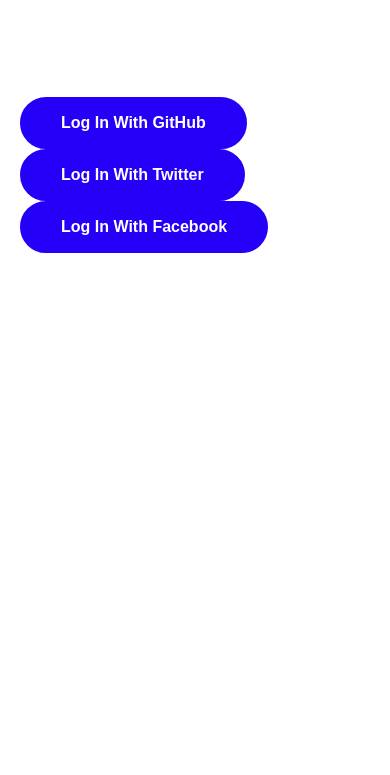
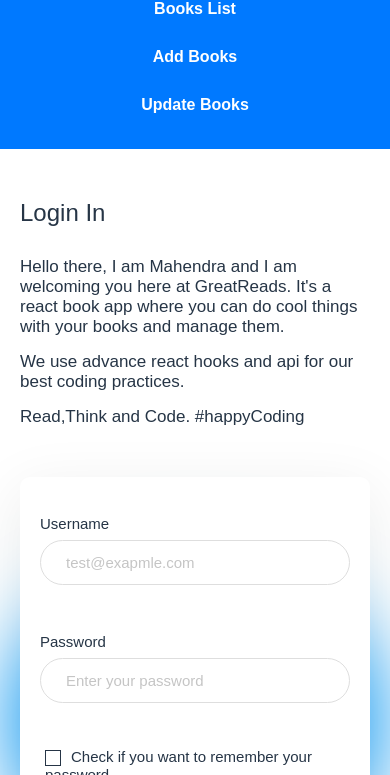
Before and after one commit to MMahendra001/bookStore-mmahendra001, a React app: page / in a window 390 px wide. Shown: the part 69-844 px from the top of the page. Built offline with nearby package versions, Linux system fonts and the light colour scheme.

Commit message:
update:done with ux and resoponsive changes

```diff
--- a/package.json
+++ b/package.json
@@ -109,9 +109,5 @@
       "last 1 firefox version",
       "last 1 safari version"
     ]
-  },
-  "bugs": {
-    "url": "https://github.com/MMahendra001/bookStore-mmahendra001/issues"
-  },
-  "homepage": "https://github.com/MMahendra001/bookStore-mmahendra001#readme"
+  }
 }
--- a/src/components/AddBooks.js
+++ b/src/components/AddBooks.js
@@ -10,12 +10,13 @@
     <>
       <section>
         <div className="container">
+          <h1>Add New Books Here</h1>
           <form
             onSubmit={async (e) => {
               e.preventDefault();
               clearForm();
               console.log(inputs);
-              history.push(`/`);
+              history.push(`/list`);
             }}
           >
             <fieldset>
@@ -84,7 +85,7 @@
                       id="ratings"
                       name="ratings"
                       placeholder="4"
-                      value={inputs.price}
+                      value={inputs.ratings}
                       onChange={handleChange}
                     />
                   </label>
--- a/src/components/AppRouter.js
+++ b/src/components/AppRouter.js
@@ -8,6 +8,7 @@
 import useLocalStorage from '../lib/useLocalStorage';
 import BookList from './BookList';
 import BookContext from '../context/BookContext';
+import Footer from './Footer';
 
 const AppRouter = function () {
   const [books, setBooks] = useLocalStorage('books', []);
@@ -27,6 +28,7 @@
           </Switch>
         </BookContext.Provider>
       </BrowserRouter>
+      <Footer />
     </>
   );
 };
--- /dev/null
+++ b/src/components/Footer.js
@@ -0,0 +1,21 @@
+import React from 'react';
+
+const Footer = () => (
+  <footer>
+    <div className="container">
+      <p>
+        Build by{' '}
+        <a
+          href="https://github.com/MMahendra001"
+          target="_blank"
+          rel="noreferrer"
+        >
+          MMahendra001
+        </a>{' '}
+        © 2021
+      </p>
+    </div>
+  </footer>
+);
+
+export default Footer;
--- a/src/components/Header.js
+++ b/src/components/Header.js
@@ -5,7 +5,7 @@
   <header>
     <div className="container">
       <div className="logo">
-        <NavLink to="/list" exact>
+        <NavLink to="/" exact>
           <span>Great</span>Reads
         </NavLink>
       </div>
@@ -23,7 +23,7 @@
           </li>
           <li>
             <NavLink to="/update/id" activeClassName="active">
-              Edit Books
+              Update Books
             </NavLink>
           </li>
         </ul>
--- a/src/components/Login.js
+++ b/src/components/Login.js
@@ -1,31 +1,84 @@
 import React from 'react';
+import { useHistory } from 'react-router';
+import useForm from '../lib/useForm';
 
 export default function Login() {
+  const { inputs, handleChange, clearForm } = useForm({
+    username: '',
+    password: '',
+  });
+  console.log(inputs);
+  const history = useHistory();
   return (
     <>
-      <section>
+      <section className="login-page">
         <div className="container">
-          <button
-            type="button"
-            className="github"
-            onClick={() => console.log('something')}
+          <h1>Login In</h1>
+          <div className="info">
+            <h5>
+              Hello there, I am Mahendra and I am welcoming you here at
+              GreatReads. It's a react book app where you can do cool things
+              with your books and manage them.
+            </h5>
+            <h5>
+              We use advance react hooks and api for our best coding practices.
+            </h5>
+            <h5>Read,Think and Code. #happyCoding</h5>
+          </div>
+          <form
+            onSubmit={async (e) => {
+              e.preventDefault();
+              clearForm();
+              console.log(inputs);
+              history.push(`/list`);
+            }}
           >
-            Log In With GitHub
-          </button>
-          <button
-            type="button"
-            className="twitter"
-            onClick={() => console.log('something')}
-          >
-            Log In With Twitter
-          </button>
-          <button
-            type="button"
-            className="facebook"
-            onClick={() => console.log('something')}
-          >
-            Log In With Facebook
-          </button>
+            <fieldset>
+              <div className="form-group-wrap">
+                <div className="form-group left">
+                  <label htmlFor="username">
+                    Username
+                    <input
+                      type="email"
+                      id="username"
+                      name="username"
+                      placeholder="test@exapmle.com"
+                      value={inputs.username}
+                      onChange={handleChange}
+                      required
+                    />
+                  </label>
+                </div>
+                <div className="form-group right">
+                  <label htmlFor="author">
+                    Password
+                    <input
+                      type="text"
+                      id="author"
+                      name="author"
+                      placeholder="Enter your password"
+                      value={inputs.author}
+                      onChange={handleChange}
+                      required
+                    />
+                  </label>
+                </div>
+              </div>
+              <div className="form-group checkbox-btn-wrap">
+                <input
+                  type="checkbox"
+                  id="remember"
+                  name="remember"
+                  onChange={handleChange}
+                />
+                {/* eslint-disable-next-line  */}
+                <label htmlFor="remember">
+                  Check if you want to remember your password.
+                </label>
+              </div>
+              <button type="submit">Login</button>
+            </fieldset>
+          </form>
         </div>
       </section>
     </>
--- a/src/components/UpdateBooks.js
+++ b/src/components/UpdateBooks.js
@@ -16,6 +16,7 @@
     <>
       <section>
         <div className="container">
+          <h1>Update your Book Here</h1>
           <form
             onSubmit={async (e) => {
               e.preventDefault();
@@ -108,7 +109,7 @@
                   </label>
                 </div>
               </div>
-              <button type="submit">+ Update Books</button>
+              <button type="submit">Update Book</button>
             </fieldset>
           </form>
         </div>
--- a/src/styles/responsive.css
+++ b/src/styles/responsive.css
@@ -107,7 +107,6 @@
 	------------------------------------------------------------------------------*/
   header {
     padding: 20px 0;
-    background: transparent;
   }
 
   header nav li a {
@@ -115,9 +114,12 @@
   }
 
   header .logo {
-    width: 50%;
+    width: 30%;
   }
 
+  header nav {
+    width: 70%;
+}
 }
 
 @media only screen and (max-width:767px) {
@@ -241,8 +243,22 @@
     width: 5px;
     height: 10px;
     left: 1px;
-    top: 4px;
+    top: 6px;
   }
+
+  header nav ul li {padding: 28px 20px;}
+
+  section {
+    padding: 50px 0px;
+}
+
+button, input[type="button"], input[type="reset"], input[type="submit"] {
+  padding: 10px 20px;
+  font-size: 14px;
+}
+footer p {
+  font-size: 18px;
+}
 }
 
 @media only screen and (max-width:640px) {
@@ -286,6 +302,21 @@
     padding-left: 0px;
   }
 
+  header .logo {
+    width: 100%;
+    text-align: center;
+}
+
+header nav {
+  width: 100%;
+}
+header nav {
+  width: 100%;
+}
+header nav ul{justify-content: center;}
+footer p {
+  font-size: 16px;
+}
 
 }
 
@@ -295,7 +326,7 @@
 ------------------------------------------------------------------------------*/
   .h1,
   h1 {
-    font-size: 27px;
+    font-size: 24px;
   }
 
   .h2,
@@ -331,4 +362,28 @@
     font-size: 15px;
   }
 
+  header nav ul li {
+    padding: 15px 5px;
 }
+
+section h1,section.login-page h1 {
+  margin-bottom: 30px;
+}
+section.login-page .info {
+  margin-bottom: 50px;
+}
+section {
+  margin-bottom: 15px;
+}
+form{
+  padding: 30px 20px;
+}
+
+}
+
+@media only screen and (max-width:400px) {
+header nav ul {
+  justify-content: center;
+  flex-direction: column;
+}
+}
--- a/src/styles/style.css
+++ b/src/styles/style.css
@@ -2,7 +2,7 @@
 
 /* -- -- .- .... . -. -.. .-. .- ----- ----- .---- */
 
-/*-----------------------------------------------------Social Media Agency --------------------------------------------------------*/
+/*-----------------------------------------------------Book App --------------------------------------------------------*/
 
 
 /* CSS Document */
@@ -106,6 +106,8 @@
 body {
   -webkit-text-size-adjust: none;
   height: 100%;
+  width: 100%;
+  overflow: hidden;
 }
 
 article,
@@ -375,9 +377,9 @@
   text-align: center;
   text-transform: inherit;
   color: #fff;
-  background-color: #2500f9;
+  background-color: #0079ff;
   letter-spacing: unset;
-  border: 2px solid #2500f9;
+  border: 2px solid #0079ff;
   border-radius: 50px;
   transition: all ease 0.3s;
   font-weight: bold;
@@ -387,11 +389,12 @@
 input[type="button"]:hover,
 input[type="reset"]:hover,
 input[type="submit"]:hover {
-  color: #2500f9;
+  color: #0079ff;
   background-color: #0000;
-  border-color: #2500f9;
+  border-color: #0079ff;
   text-decoration: none;
   outline: none;
+  cursor:pointer;
 }
 
 input[type="search"] {
@@ -824,3 +827,85 @@
 .heading {
   text-align: center;
 }
+
+section {
+  padding: 100px 0px;
+}
+
+section .container {
+  max-width: 900px;
+  margin: 0 auto;
+}
+
+footer {
+  text-align: center;
+  background: #0079ff;
+  padding: 20px 10px;
+}
+
+footer p {
+  font-size: 20px;
+  color: #fff;
+  font-weight: 500;
+}
+
+
+element.style {
+}
+footer p a {
+  color: #fff;
+}
+footer p a:hover {
+  color: #263546;
+}
+
+form {
+  position: relative;
+  padding:50px 30px;
+  box-shadow: 0 15px 60px 4px rgb(0 0 0 / 7%);
+  border-radius:10px;
+  background: #fff;
+  z-index:initial;
+}
+
+form:after {
+  content: "";
+  position: absolute;
+  z-index: -2;
+  bottom: 44px;
+  left: 0;
+  right: 0;
+  width: 85%;
+  height: 85%;
+  -moz-border-radius: 100%;
+  border-radius: 100%;
+  box-shadow: 0 13px 90px 45px rgb(0 156 255);
+  -webkit-box-shadow: 0 13px 90px 45px rgb(0 156 255);
+  -moz-box-shadow: 0 13px 90px 45px rgba(0,156,255,1);
+  margin: 0 auto;
+}
+
+section h1 {
+  margin-bottom: 70px;
+}
+
+section.login-page h1 {
+margin-bottom:50px;
+}
+section.login-page .info{
+  margin-bottom:70px;
+}
+section  {
+  margin-bottom:30px;
+}
+
+section.login-page form::after {
+  left: 0;
+  bottom: 73px;
+  width: 80%;
+  height: 50%;
+}
+
+section.login-page .info h5 {
+  font-weight:300;
+}
```
Also changed, not shown: 1 other file.
